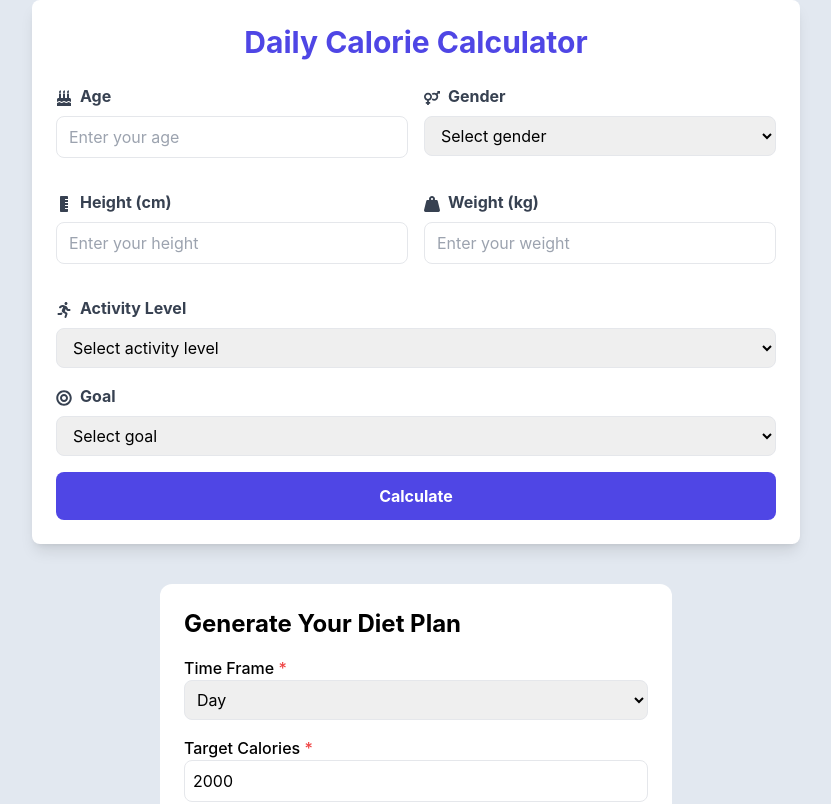
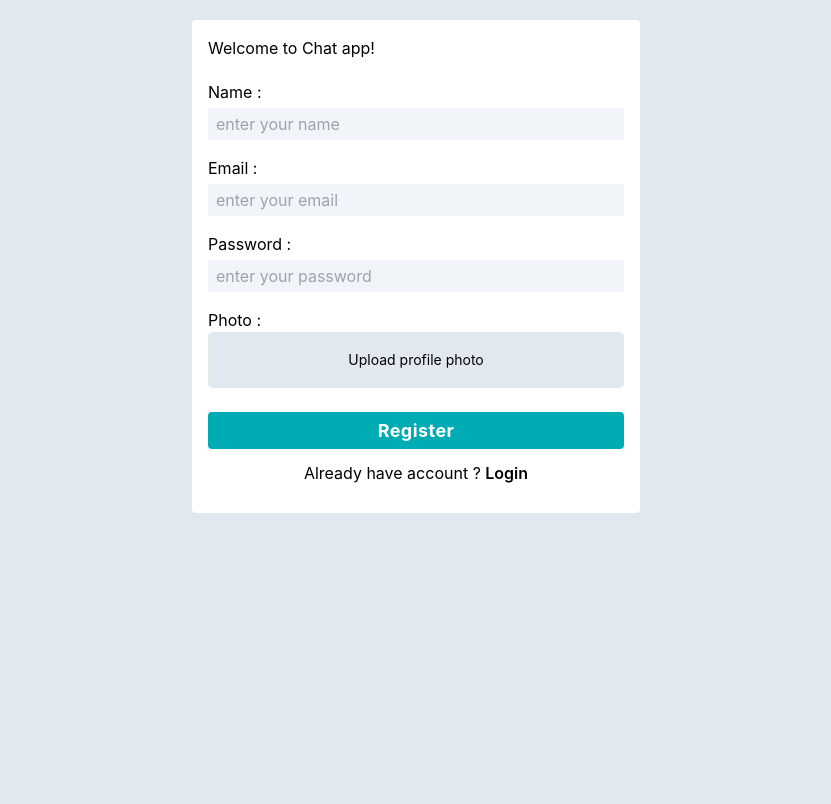
Before and after one commit to Pushkkaarr/FitSocially---Fitness-Tracker, a React (Vite) app in the folder Frontend/fit social/: page /register in a window 1280 px wide. Shown: the top 804 px of the page, without its empty margins (224-1055 px from the left). Built offline with nearby package versions, Linux system fonts and the light colour scheme.

Commit message:
update : register backend integration fixed , login fix , app.jsx new integrations

```diff
--- a/Frontend/fit social/src/App.jsx
+++ b/Frontend/fit social/src/App.jsx
@@ -1,19 +1,39 @@
 import { useState } from 'react'
 import './App.css'
-import CalorieCalculator from './components/CalorieCalculator'
-import DietPlan from './components/DietPlan'
-import WorkoutPlan from './components/WorkOutPlan'
+import { Routes, Route } from 'react-router-dom';
+import { Toaster } from 'react-hot-toast'; // Ensure you have this imported
+import DietPlan from './components/DietPlan';
+import CalorieCalculator from './components/CalorieCalculator';
+import WorkoutPlan from './components/WorkoutPlan';
+import RegisterPage from './pages/RegisterPage';
+import Login from './pages/CheckEmailPage';
 
-function App() {
-  const [count, setCount] = useState(0)
+const HomePage = () => (
+  <>
+    <DietPlan />
+    <CalorieCalculator />
+    <WorkoutPlan />
+  </>
+);
 
+const AppRoutes = () => {
+  return (
+    <Routes>
+      <Route path="/" element={<HomePage />} /> {/* Your home page */}
+      <Route path="/register" element={<RegisterPage />} />
+      <Route path="/email" element={<Login />} />
+      {/* Add more routes as needed */}
+    </Routes>
+  );
+};
+
+const App = () => {
   return (
     <>
-    <CalorieCalculator/>
-    <DietPlan/>
-    <WorkoutPlan/>
+      <Toaster /> {/* Place Toaster at the top level */}
+      <AppRoutes />
     </>
-  )
-}
+  );
+};
 
-export default App
+export default App;
--- /dev/null
+++ b/Frontend/fit social/src/pages/CheckEmailPage.jsx
@@ -0,0 +1,94 @@
+import React, { useState } from 'react'
+import { IoClose } from "react-icons/io5";
+import { Link, useNavigate } from 'react-router-dom';
+import uploadFile from '../helpers/uploadFile';
+import axios from 'axios'
+import toast from 'react-hot-toast';
+import { PiUserCircle } from "react-icons/pi";
+
+const CheckEmailPage = () => {
+  const [data,setData] = useState({
+    email : "",
+  })
+  const navigate = useNavigate()
+
+  const handleOnChange = (e)=>{
+    const { name, value} = e.target
+
+    setData((preve)=>{
+      return{
+          ...preve,
+          [name] : value
+      }
+    })
+  }
+
+  const handleSubmit = async(e)=>{
+    e.preventDefault()
+    e.stopPropagation()
+
+    const URL = `${import.meta.env.VITE_BACKEND_URL}/api/checkEmail`
+
+    try {
+        const response = await axios.post(URL,data)
+
+        toast.success(response.data.message)
+
+        if(response.data.success){
+            setData({
+              email : "",
+            })
+            navigate('/password',{
+              state : response?.data?.data
+            })
+        }
+    } catch (error) {
+        toast.error(error?.response?.data?.message)
+    }
+  }
+
+
+  return (
+    <div className='mt-5'>
+        <div className='bg-white w-full max-w-md  rounded overflow-hidden p-4 mx-auto'>
+
+            <div className='w-fit mx-auto mb-2'>
+                <PiUserCircle
+                  size={80}
+                />
+            </div>
+
+          <h3>Welcome to Chat app!</h3>
+
+          <form className='grid gap-4 mt-3' onSubmit={handleSubmit}>
+
+
+              <div className='flex flex-col gap-1'>
+                <label htmlFor='email'>Email :</label>
+                <input
+                  type='email'
+                  id='email'
+                  name='email'
+                  placeholder='enter your email'
+                  className='bg-slate-100 px-2 py-1 focus:outline-primary'
+                  value={data.email}
+                  onChange={handleOnChange}
+                  required
+                />
+              </div>
+
+              <button
+               className='bg-primary text-lg  px-4 py-1 hover:bg-secondary rounded mt-2 font-bold text-white leading-relaxed tracking-wide'
+              >
+                Let's Go
+              </button>
+
+          </form>
+
+          <p className='my-3 text-center'>New User ? <Link to={"/register"} className='hover:text-primary font-semibold'>Register</Link></p>
+        </div>
+    </div>
+  )
+}
+
+export default CheckEmailPage
--- a/Frontend/fit social/src/pages/RegisterPage.jsx
+++ b/Frontend/fit social/src/pages/RegisterPage.jsx
@@ -50,7 +50,7 @@ const RegisterPage = () => {
     e.preventDefault()
     e.stopPropagation()
 
-    const URL = `${process.env.REACT_APP_BACKEND_URL}/api/register`
+    const URL = `${import.meta.env.VITE_BACKEND_URL}/api/register`
 
     try {
         const response = await axios.post(URL,data)
--- a/Frontend/fit social/src/pages/registerPage.js
+++ /dev/null
@@ -1,12 +0,0 @@
-import React from 'react'
-
-const registerPage = () => {
-  return (
-    <div>
-      registerPage
-      registerPage
-    </div>
-  )
-}
-
-export default registerPage
```
Also changed, not shown: Frontend/fit social/src/main.jsx (+9 -8 lines).
